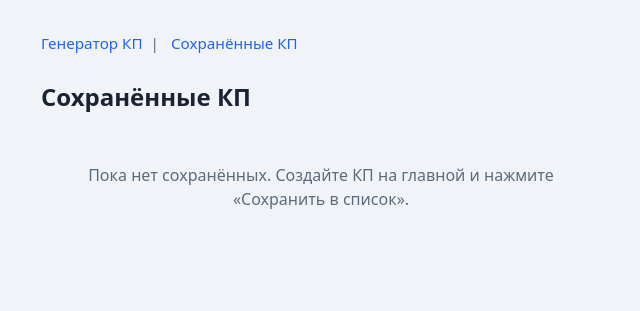
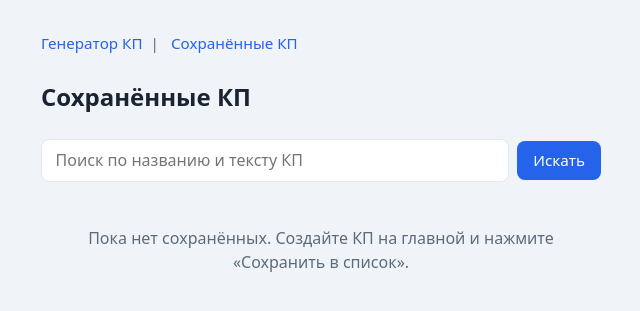
Before and after one commit to DmitriyP31/commercial_proposal_generator, a Flask app: page /saved/ in a window 1280 px wide. Shown: the top 311 px of the page, without its empty margins (319-959 px from the left). Run offline with Flask 3, Linux system fonts and the light colour scheme; some libraries are stand-ins or nearby versions.

Commit message:
Added search

```diff
--- a/app.py
+++ b/app.py
@@ -301,11 +301,22 @@ def proposal_action():
     return _build_pdf_response(text)
 
 
+def _filter_proposals_by_search(proposals, query):
+    """Фильтрует список КП по поисковому запросу (поиск по названию и тексту, без учёта регистра)."""
+    if not (query and query.strip()):
+        return proposals
+    q = query.strip().lower()
+    return [p for p in proposals if q in (p.get("title") or "").lower() or q in (p.get("text") or "").lower()]
+
+
 @app.route("/saved/")
 def list_proposals():
-    """Страница со списком сохранённых КП (новые сверху)."""
+    """Страница со списком сохранённых КП (новые сверху). Поддерживает поиск по названию и тексту (?q=...)."""
     proposals = list(reversed(_load_proposals()))
-    return render_template("list.html", proposals=proposals)
+    search_query = request.args.get("q", "").strip()
+    if search_query:
+        proposals = _filter_proposals_by_search(proposals, search_query)
+    return render_template("list.html", proposals=proposals, search_query=search_query)
 
 
 @app.route("/saved/<proposal_id>")
--- a/templates/list.html
+++ b/templates/list.html
@@ -31,6 +31,34 @@
         .nav-header a:hover { text-decoration: underline; }
         .nav-header span { color: var(--text-muted); margin: 0 0.5rem; }
         .empty { color: var(--text-muted); padding: 1.5rem; text-align: center; }
+        .search-form { margin-bottom: 1.25rem; }
+        .search-form form { display: flex; gap: 0.5rem; align-items: center; flex-wrap: wrap; }
+        .search-form input[type="search"] {
+            flex: 1;
+            min-width: 180px;
+            padding: 0.6rem 0.85rem;
+            font-size: 1rem;
+            border: 1px solid var(--border, #e2e8f0);
+            border-radius: 8px;
+            font-family: inherit;
+        }
+        .search-form input[type="search"]:focus {
+            outline: none;
+            border-color: var(--accent);
+        }
+        .search-form button {
+            padding: 0.6rem 1rem;
+            font-family: inherit;
+            font-size: 0.95rem;
+            font-weight: 500;
+            color: #fff;
+            background: var(--accent);
+            border: none;
+            border-radius: 8px;
+            cursor: pointer;
+        }
+        .search-form button:hover { background: var(--accent-hover); }
+        .search-hint { font-size: 0.85rem; color: var(--text-muted); margin-top: 0.5rem; }
     </style>
 </head>
 <body>
@@ -40,6 +68,15 @@
             <a href="{{ url_for('list_proposals') }}">Сохранённые КП</a>
         </nav>
         <h1>Сохранённые КП</h1>
+        <div class="search-form">
+            <form action="{{ url_for('list_proposals') }}" method="get" role="search">
+                <input type="search" name="q" value="{{ search_query or '' }}" placeholder="Поиск по названию и тексту КП" aria-label="Поиск по сохранённым КП">
+                <button type="submit">Искать</button>
+            </form>
+            {% if search_query %}
+            <p class="search-hint">Найдено: {{ proposals|length }}. <a href="{{ url_for('list_proposals') }}">Показать все</a></p>
+            {% endif %}
+        </div>
         {% if proposals %}
             {% for p in proposals %}
             <div class="card">
@@ -53,7 +90,11 @@
             </div>
             {% endfor %}
         {% else %}
+            {% if search_query %}
+            <p class="empty">По запросу «{{ search_query }}» ничего не найдено. <a href="{{ url_for('list_proposals') }}">Показать все КП</a></p>
+            {% else %}
             <p class="empty">Пока нет сохранённых. Создайте КП на главной и нажмите «Сохранить в список».</p>
+            {% endif %}
         {% endif %}
     </div>
 </body>
```
